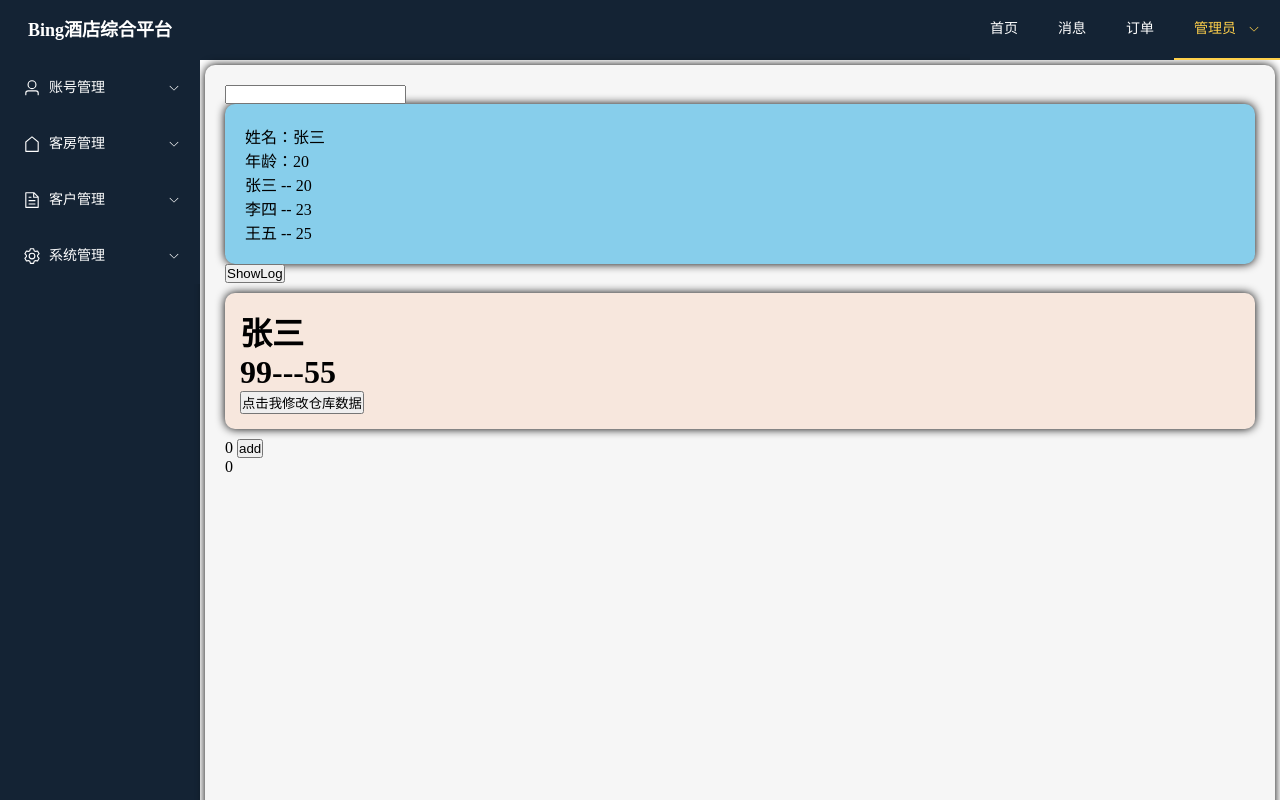
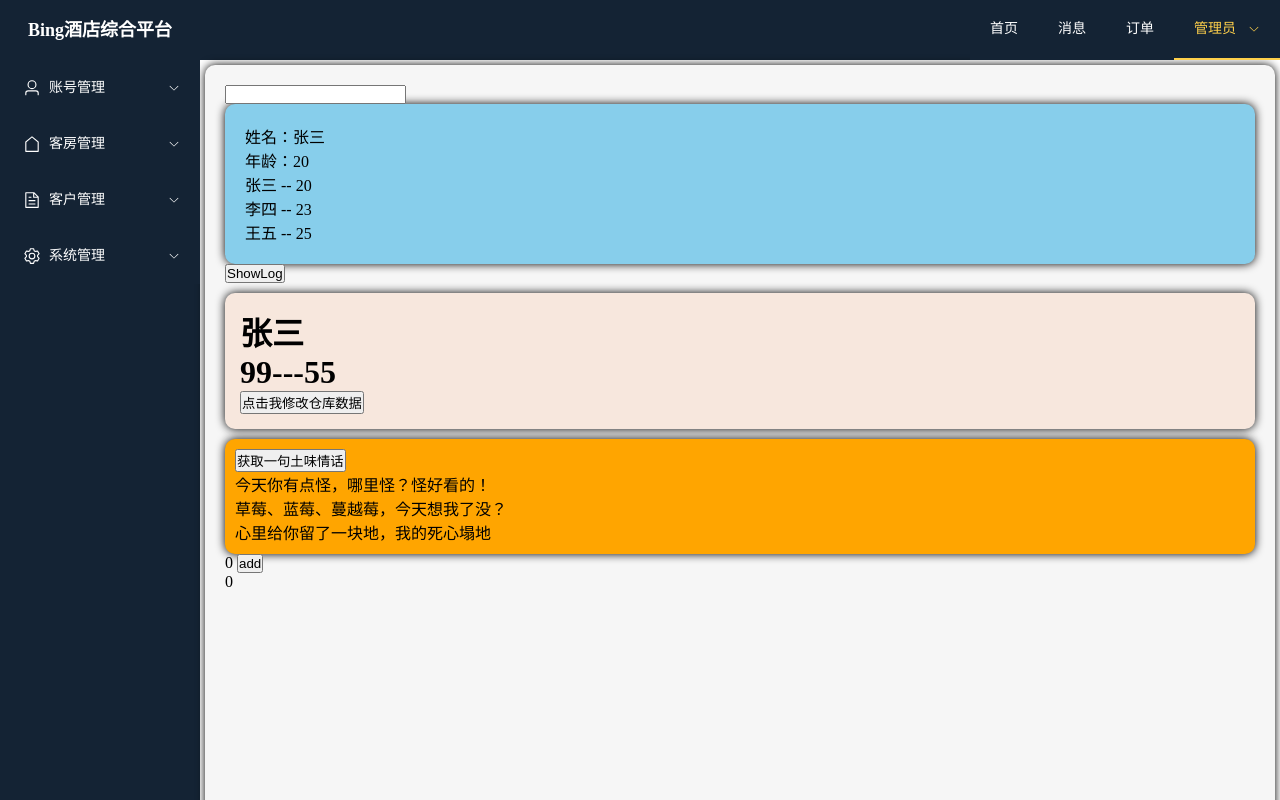
Before and after one commit to dono118/vue-projects, a Vue app in the folder projects/hotel-manager/: page /#/mine in a window 1280 px wide. Shown: the top 800 px of the page. Built offline with nearby package versions, Linux system fonts and the light colour scheme.

Commit message:
存储+读取数据

```diff
--- a/projects/hotel-manager/package.json
+++ b/projects/hotel-manager/package.json
@@ -13,6 +13,7 @@
     "axios": "^1.6.2",
     "element-plus": "^2.4.4",
     "md5js": "^1.0.7",
+    "nanoid": "^5.0.7",
     "nprogress": "^0.2.0",
     "pinia": "^2.1.7",
     "pinia-plugin-persistedstate": "^3.2.1",
--- /dev/null
+++ b/projects/hotel-manager/src/components/mine/LoveTalk.vue
@@ -0,0 +1,39 @@
+<template>
+  <div class="talk">
+    <button @click="getLoveTalk">获取一句土味情话</button>
+    <ul>
+      <li v-for="talk in talkStore.talkList" :key="talk.id">
+        {{ talk.title }}
+      </li>
+    </ul>
+  </div>
+</template>
+
+<script setup lang="ts">
+import useTalkStore from '@/store/loveTalk'
+import axios from 'axios'
+import { nanoid } from 'nanoid'
+
+// 数据
+const talkStore = useTalkStore()
+// 方法
+async function getLoveTalk() {
+  // 发请求，下面这行的写法是：连续解构赋值+重命名
+  let {
+    data: { content: title }
+  } = await axios.get('https://api.uomg.com/api/rand.qinghua?format=json')
+  // 把请求回来的字符串，包装成一个对象
+  let obj = { id: nanoid(), title }
+  // 放到数组中
+  talkStore.talkList.unshift(obj)
+}
+</script>
+
+<style lang="scss" scoped>
+.talk {
+  background-color: orange;
+  padding: 10px;
+  border-radius: 10px;
+  box-shadow: 0 0 10px;
+}
+</style>
--- /dev/null
+++ b/projects/hotel-manager/src/store/loveTalk.ts
@@ -0,0 +1,18 @@
+import { defineStore } from 'pinia'
+
+// defineStore方法执行会返回一个函数,函数作用就是让组件可以获取到仓库数据
+let useTalkStore = defineStore('talk', {
+  // 存储数据:state，注意这里是函数和vuex不一样
+  state: () => {
+    return {
+      talkList: [
+        { id: 'ftrfasdf01', title: '今天你有点怪，哪里怪？怪好看的！' },
+        { id: 'ftrfasdf02', title: '草莓、蓝莓、蔓越莓，今天想我了没？' },
+        { id: 'ftrfasdf03', title: '心里给你留了一块地，我的死心塌地' }
+      ]
+    }
+  }
+})
+
+// 对外暴露方法
+export default useTalkStore
--- a/projects/hotel-manager/src/views/user/Mine.vue
+++ b/projects/hotel-manager/src/views/user/Mine.vue
@@ -4,6 +4,7 @@
     <Person ref="person" :list="personList" />
     <button @click="showLog">ShowLog</button>
     <order-info />
+    <love-talk />
     <Counter />
   </div>
 </template>
@@ -12,6 +13,7 @@
 import Person from '@/components/mine/Person.vue'
 import Counter from '@/components/mine/Counter.vue'
 import OrderInfo from '@/components/mine/OrderInfo.vue'
+import LoveTalk from '@/components/mine/LoveTalk.vue'
 import { ref, reactive, onMounted } from 'vue'
 import { type TPersons } from '@/types'
 
```
Also changed, not shown: 1 other file (tests, documents, lock files or other folders).
